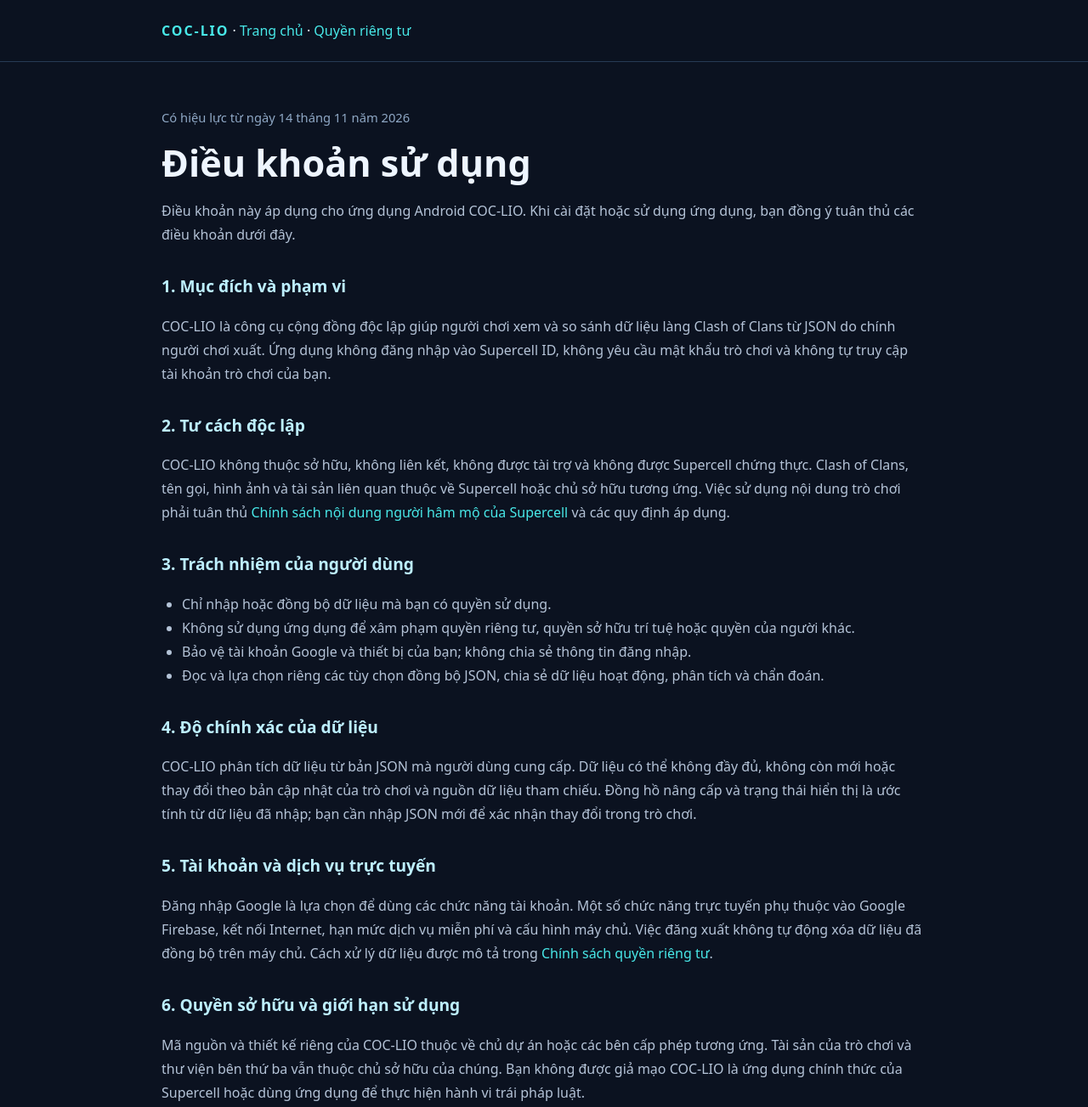
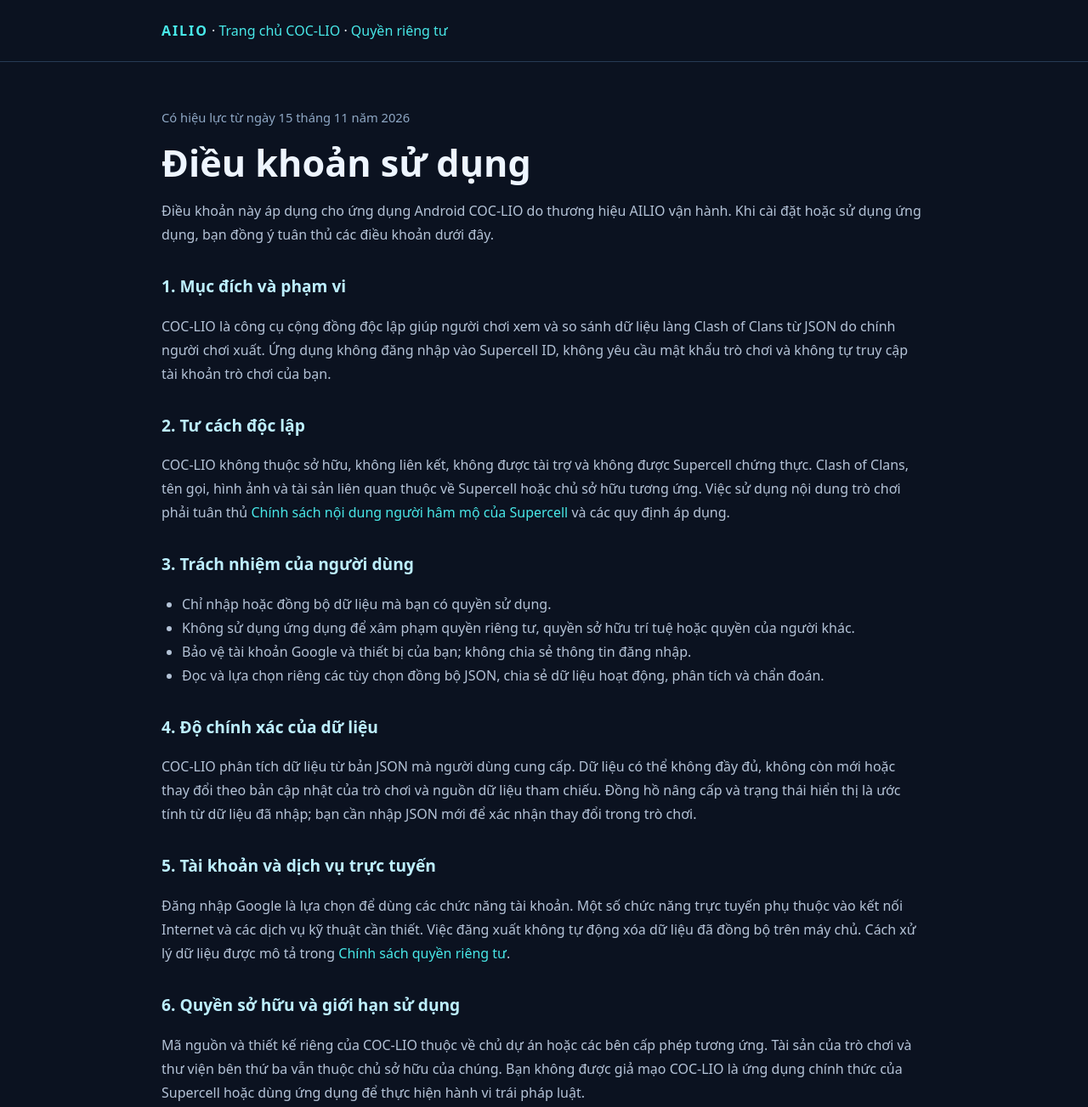
Before and after one commit to HUY-HOA/COC-LIO, a plain HTML site: page website/terms.html in a window 1280 px wide. Shown: the top 1303 px of the page at 85% size. Drawn offline with Linux system fonts and the light colour scheme.

Commit message:
Align terms branding and remove unnecessary backend vendor detail

```diff
--- a/website/terms.html
+++ b/website/terms.html
@@ -6,7 +6,7 @@
   <meta name="description" content="Điều khoản sử dụng ứng dụng Android COC-LIO.">
   <meta name="theme-color" content="#101827">
   <link rel="canonical" href="https://coc-lio-73de9.firebaseapp.com/terms">
-  <title>Điều khoản sử dụng — COC-LIO</title>
+  <title>Điều khoản sử dụng — AILIO | COC-LIO</title>
   <style>
     :root{color-scheme:dark;--bg:#0b1220;--line:#263b55;--text:#eef5ff;--muted:#b4c3d7;--cyan:#48e8e8}
     *{box-sizing:border-box}body{margin:0;background:var(--bg);color:var(--text);font:16px/1.75 system-ui,-apple-system,"Segoe UI",sans-serif}.wrap{width:min(900px,calc(100% - 32px));margin:auto}
@@ -15,11 +15,11 @@
   </style>
 </head>
 <body>
-  <header><div class="wrap"><a class="brand" href="/">COC-LIO</a> · <a href="/">Trang chủ</a> · <a href="/privacy">Quyền riêng tư</a></div></header>
+  <header><div class="wrap"><a class="brand" href="/">AILIO</a> · <a href="/">Trang chủ COC-LIO</a> · <a href="/privacy">Quyền riêng tư</a></div></header>
   <main class="wrap">
-    <p class="meta">Có hiệu lực từ ngày 14 tháng 11 năm 2026</p>
+    <p class="meta">Có hiệu lực từ ngày 15 tháng 11 năm 2026</p>
     <h1>Điều khoản sử dụng</h1>
-    <p>Điều khoản này áp dụng cho ứng dụng Android COC-LIO. Khi cài đặt hoặc sử dụng ứng dụng, bạn đồng ý tuân thủ các điều khoản dưới đây.</p>
+    <p>Điều khoản này áp dụng cho ứng dụng Android COC-LIO do thương hiệu AILIO vận hành. Khi cài đặt hoặc sử dụng ứng dụng, bạn đồng ý tuân thủ các điều khoản dưới đây.</p>
 
     <h2>1. Mục đích và phạm vi</h2>
     <p>COC-LIO là công cụ cộng đồng độc lập giúp người chơi xem và so sánh dữ liệu làng Clash of Clans từ JSON do chính người chơi xuất. Ứng dụng không đăng nhập vào Supercell ID, không yêu cầu mật khẩu trò chơi và không tự truy cập tài khoản trò chơi của bạn.</p>
@@ -39,7 +39,7 @@
     <p>COC-LIO phân tích dữ liệu từ bản JSON mà người dùng cung cấp. Dữ liệu có thể không đầy đủ, không còn mới hoặc thay đổi theo bản cập nhật của trò chơi và nguồn dữ liệu tham chiếu. Đồng hồ nâng cấp và trạng thái hiển thị là ước tính từ dữ liệu đã nhập; bạn cần nhập JSON mới để xác nhận thay đổi trong trò chơi.</p>
 
     <h2>5. Tài khoản và dịch vụ trực tuyến</h2>
-    <p>Đăng nhập Google là lựa chọn để dùng các chức năng tài khoản. Một số chức năng trực tuyến phụ thuộc vào Google Firebase, kết nối Internet, hạn mức dịch vụ miễn phí và cấu hình máy chủ. Việc đăng xuất không tự động xóa dữ liệu đã đồng bộ trên máy chủ. Cách xử lý dữ liệu được mô tả trong <a href="/privacy">Chính sách quyền riêng tư</a>.</p>
+    <p>Đăng nhập Google là lựa chọn để dùng các chức năng tài khoản. Một số chức năng trực tuyến phụ thuộc vào kết nối Internet và các dịch vụ kỹ thuật cần thiết. Việc đăng xuất không tự động xóa dữ liệu đã đồng bộ trên máy chủ. Cách xử lý dữ liệu được mô tả trong <a href="/privacy">Chính sách quyền riêng tư</a>.</p>
 
     <h2>6. Quyền sở hữu và giới hạn sử dụng</h2>
     <p>Mã nguồn và thiết kế riêng của COC-LIO thuộc về chủ dự án hoặc các bên cấp phép tương ứng. Tài sản của trò chơi và thư viện bên thứ ba vẫn thuộc chủ sở hữu của chúng. Bạn không được giả mạo COC-LIO là ứng dụng chính thức của Supercell hoặc dùng ứng dụng để thực hiện hành vi trái pháp luật.</p>
@@ -52,8 +52,8 @@
 
     <h2>9. Liên hệ</h2>
     <p>Hỗ trợ và phản hồi: <a href="mailto:phunghuyhoahaikba@gmail.com">phunghuyhoahaikba@gmail.com</a>.</p>
-    <p><a href="/">Quay lại trang chủ COC-LIO</a></p>
+    <p><a href="/">Quay lại trang chủ AILIO · COC-LIO</a></p>
   </main>
-  <footer><div class="wrap">© 2026 COC-LIO · <a href="/privacy">Chính sách quyền riêng tư</a></div></footer>
+  <footer><div class="wrap">© 2026 AILIO · Dự án COC-LIO · <a href="/privacy">Chính sách quyền riêng tư</a></div></footer>
 </body>
 </html>
```
